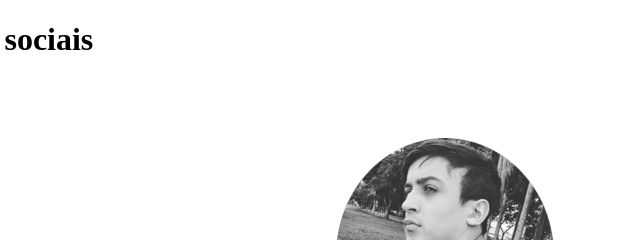
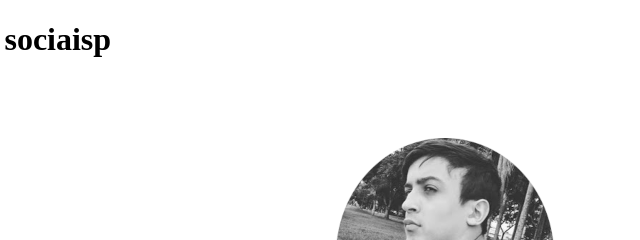
Before and after one commit to lucasbarretos/html-css, a plain HTML site: page desafios/d005/index.html in a window 1280 px wide. Shown: the top 240 px of the page, 195-835 px from the left. Drawn offline with Linux system fonts and the light colour scheme.

Commit message:
coloquei a letra p

```diff
--- a/desafios/d005/index.html
+++ b/desafios/d005/index.html
@@ -13,7 +13,7 @@
 
 </head>
 <body>
-    <h1>Minhas redes sociais</h1>
+    <h1>Minhas redes sociaisp</h1>
     <h2>Quem sou eu?</h2>
     <div class="perfil">
         <img src="imagens/lucas-circulo.png" alt="">
```
